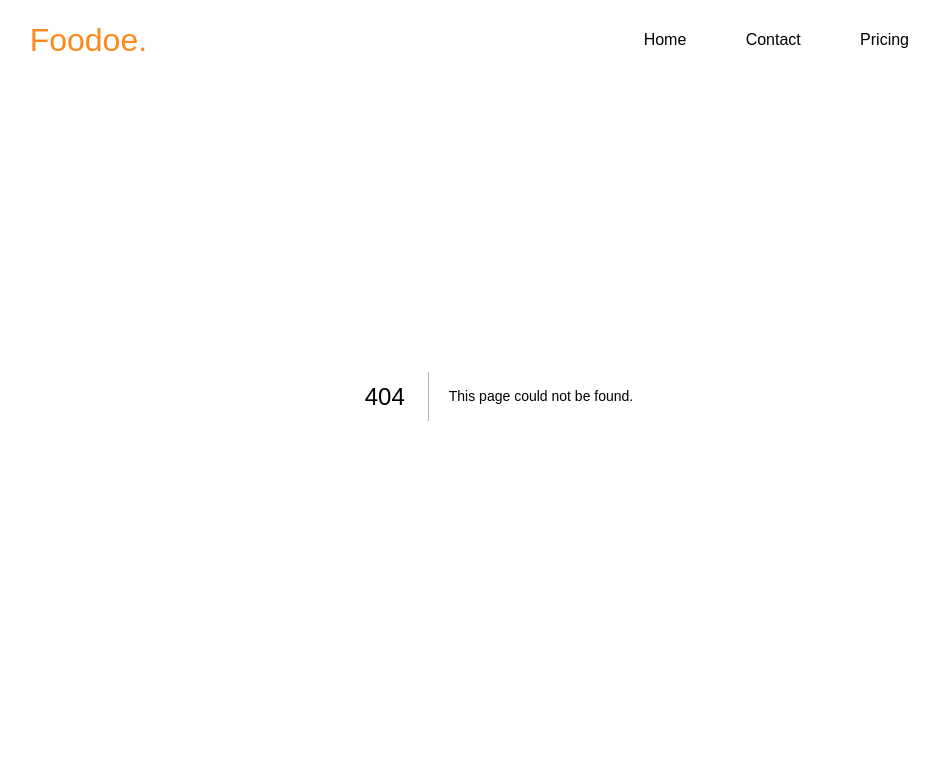
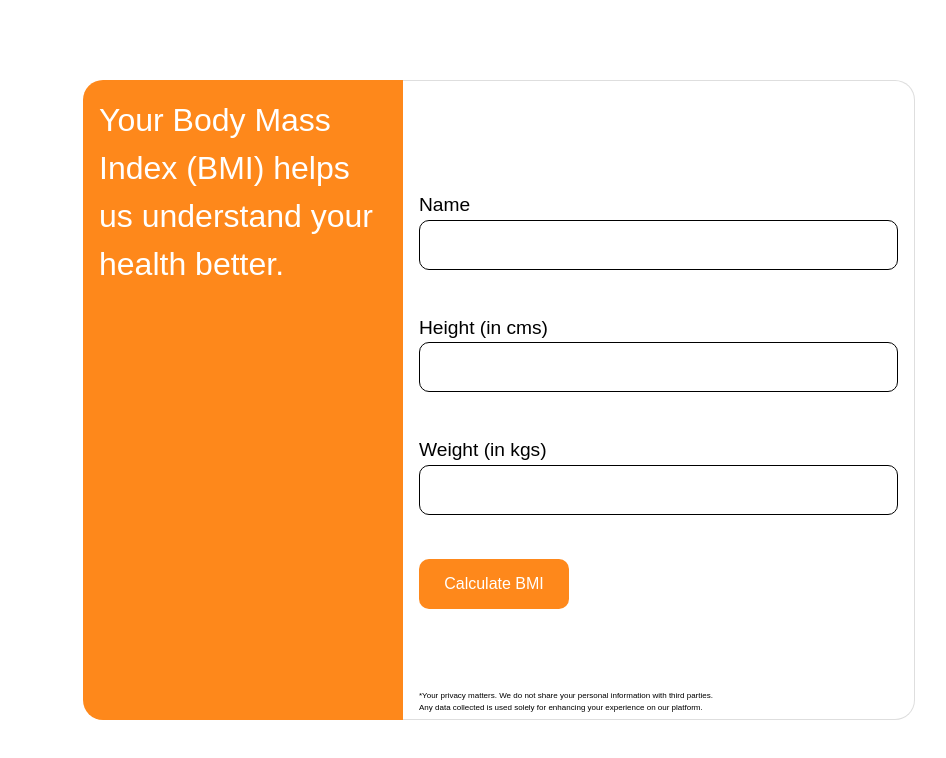
Before and after one commit to kavinbharathii/foodoe, a Next.js app: page /plan in a window 1280 px wide. Before the commit this address had no page. Shown: the top 758 px of the page, without its empty margins (141-1087 px from the left). Built offline with nearby package versions, Linux system fonts and the light colour scheme.

Commit message:
bmi: plan route

```diff
--- a/app/components/FooterPage/Footer.tsx
+++ b/app/components/FooterPage/Footer.tsx
@@ -7,7 +7,7 @@ const FooterPage = () => {
         <section className={styles.footerPage}>
             <div className={styles.topContent}>
                 <p>Foodoe is a cloud kitchen based company that aims to</p>
-                <p>create calculated healthy meals without compromising that</p>
+                <p>create curated healthy meals without compromising that</p>
                 <p>Southern touch we all yearn and crave. Based in</p>
                 <p><span className={styles.chennai}>Namma Chennai,</span> we promise to bring</p>
                 <p>pure tamil love to your next diet plan</p>
--- a/app/layout.tsx
+++ b/app/layout.tsx
@@ -1,7 +1,6 @@
 import type { Metadata } from 'next'
 import { Inter } from 'next/font/google'
 import './globals.css'
-import Navbar from './components/Navbar/Navbar'
 
 const inter = Inter({ subsets: ['latin'] })
 
@@ -13,7 +12,6 @@ export default function RootLayout({
   return (
     <html lang="en">
       <body className={inter.className}>
-        <Navbar />
         {children}
       </body>
     </html>
--- a/app/page.tsx
+++ b/app/page.tsx
@@ -6,6 +6,8 @@ import MealsPage from "./components/MealsPage/Meals"
 import PlansPage from "./components/PlansPage/Plans"
 import CustomerPage from "./components/CustomerPage/Customer"
 import FooterPage from "./components/FooterPage/Footer"
+import Navbar from './components/Navbar/Navbar'
+
 
 export const metadata: Metadata = {
 	title: "Foodoe."
@@ -19,6 +21,7 @@ export default function Home() {
 				<link href="https://api.fontshare.com/v2/css?f[]=satoshi@700,500,400&display=swap" rel="stylesheet" />
 			</Head>
 
+			<Navbar />
 			<HomePage/>
 			<MealsPage/>
 			<PlansPage/>
--- /dev/null
+++ b/app/plan/page.tsx
@@ -0,0 +1,95 @@
+
+"use client"
+import React from "react"
+import styles from "./planpage.module.css"
+import { useState } from "react"
+
+const BMIPage = () => {
+
+    const [name, setName] = useState('')
+    const [height, setHeight] = useState('')
+    const [weight, setWeight] = useState('')
+
+    const handleName = (e: any) => {
+        setName(e.target.value)
+    }
+
+    const handleHeight = (e: any) => {
+        setHeight(e.target.value)
+    }
+
+    const handleWeight = (e: any) => {
+        setWeight(e.target.value)
+    }
+
+    const calculateBMI = () => {
+        if (!name) {
+            console.log("No name")
+        }
+
+        else if (!weight) {
+            console.log("No weight")
+        }
+
+        else if (!height) {
+            console.log("No height")
+        }
+
+        else {
+            const heightInMts = parseInt(height) / 100;
+            const numerator = parseInt(weight);
+            const denominator = heightInMts ** 2;
+            const result = numerator / denominator;
+            const bmi = parseFloat(result.toFixed(2))
+
+            console.log(bmi)
+
+            if (bmi < 18.5) {
+                console.log("Underweight")
+            } else {
+                if (bmi >= 30) {
+                    console.log("Obese")
+                } else if (bmi >= 25) {
+                    console.log("Overweight")
+                } else {
+                    console.log("Normal weight")
+                }
+            }
+        }
+    }
+
+    return (
+        <section className={styles.fullPage}>
+            <div className={styles.orangeSection}>
+                Your Body Mass Index (BMI) helps us understand your health better.
+            </div>
+
+            <div className={styles.bmiSection}>
+                <div className={styles.inputBox}>
+                    <p>Name</p>
+                    <input type="text" value={name} onChange={handleName} />
+                </div>
+
+                <div className={styles.inputBox}>
+                    <p>Height (in cms)</p>
+                    <input type="number" value={height} onChange={handleHeight} />
+                </div>
+
+                <div className={styles.inputBox}>
+                    <p>Weight (in kgs)</p>
+                    <input type="number" value={weight} onChange={handleWeight} />
+                </div>
+
+                <button className={styles.calculateButton} onClick={calculateBMI}>Calculate BMI</button>
+
+                <div className={styles.footnote}>
+                    <p>*Your privacy matters. We do not share your personal information with third parties.</p>
+                    <p>Any data collected is used solely for enhancing your experience on our platform.</p>
+                </div>
+            </div>
+
+        </section>
+    )
+}
+
+export default BMIPage
--- /dev/null
+++ b/app/plan/planpage.module.css
@@ -0,0 +1,71 @@
+
+
+.fullPage {
+    width: 100vw;
+    height: 100vh;
+
+    display: flex;
+    justify-content: center;
+    align-items: center;
+    flex-direction: row;
+}
+
+.orangeSection {
+    background-color: var(--primary-accent);
+    color: var(--white);
+    font-size: 2em;
+
+    border-radius: 20px 0px 0px 20px;
+
+    width: 25vw;
+    height: 80vh;
+
+    padding: 1rem;
+}
+
+.bmiSection {
+    display: flex;
+    justify-content: center;
+    align-items: left;
+    flex-direction: column;
+    gap: 1.5rem;
+
+    width: 40vw;
+    height: 80vh;
+
+    padding: 1rem;
+    border-top: 1px solid #dedede;
+    border-right: 1px solid #dedede;
+    border-bottom: 1px solid #dedede;
+    border-radius: 0px 20px 20px 0px;
+
+    position: relative;
+}
+
+.inputBox > p {
+    font-size: 1.2rem;
+}
+
+.inputBox > input {
+    width: 100%;
+    margin-bottom: 20px;
+    height: 50px;
+    border: 1px solid var(--black);
+    border-radius: 10px;
+    padding: 20px;
+}
+
+.calculateButton {
+    width: 150px;
+    height: 50px;
+    border-radius: 10px;
+
+    background-color: var(--primary-accent);
+    color: var(--white);
+}
+
+.footnote {
+    font-size: 0.5rem;
+    position: absolute;
+    bottom: 5px;
+}
```
